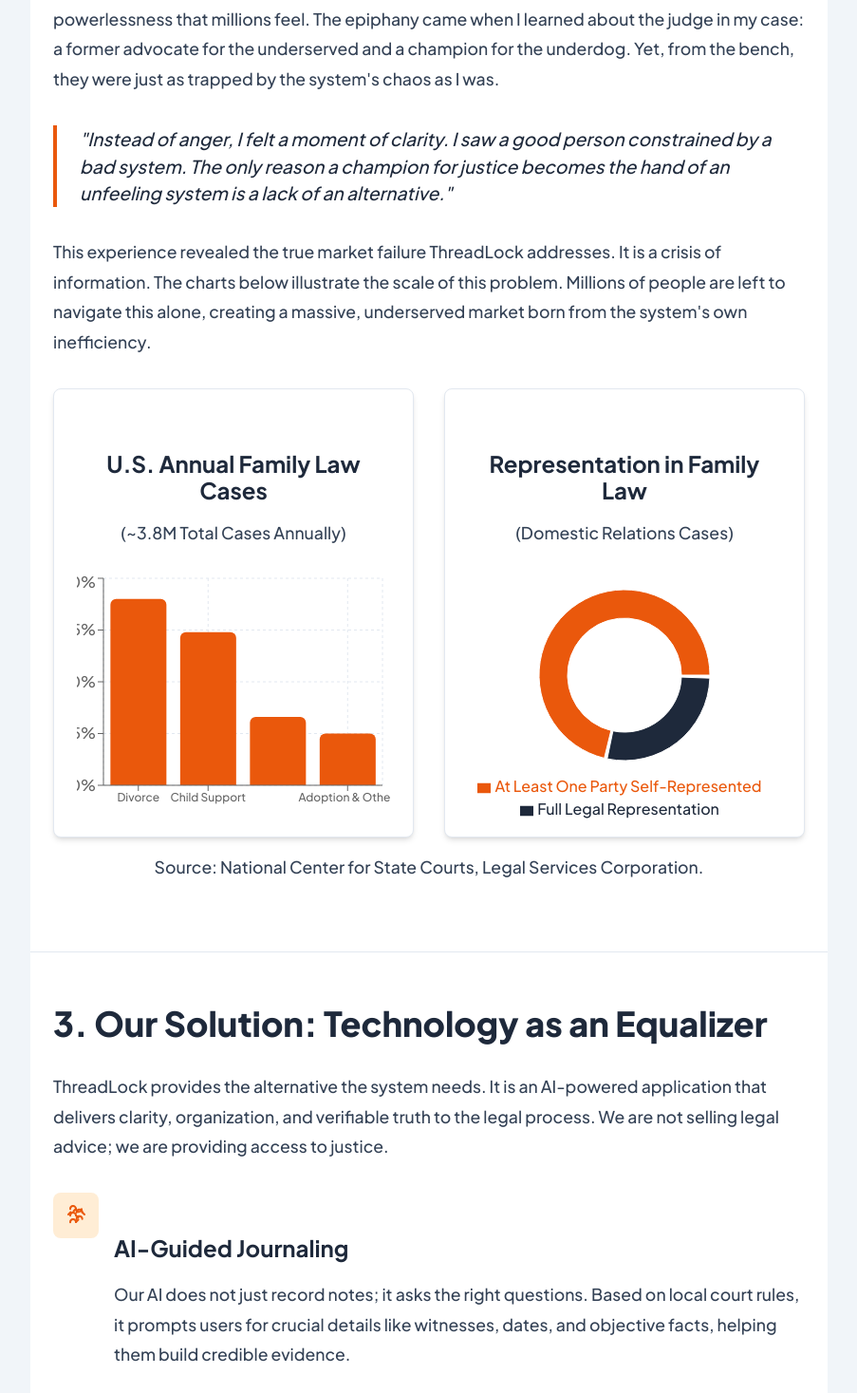
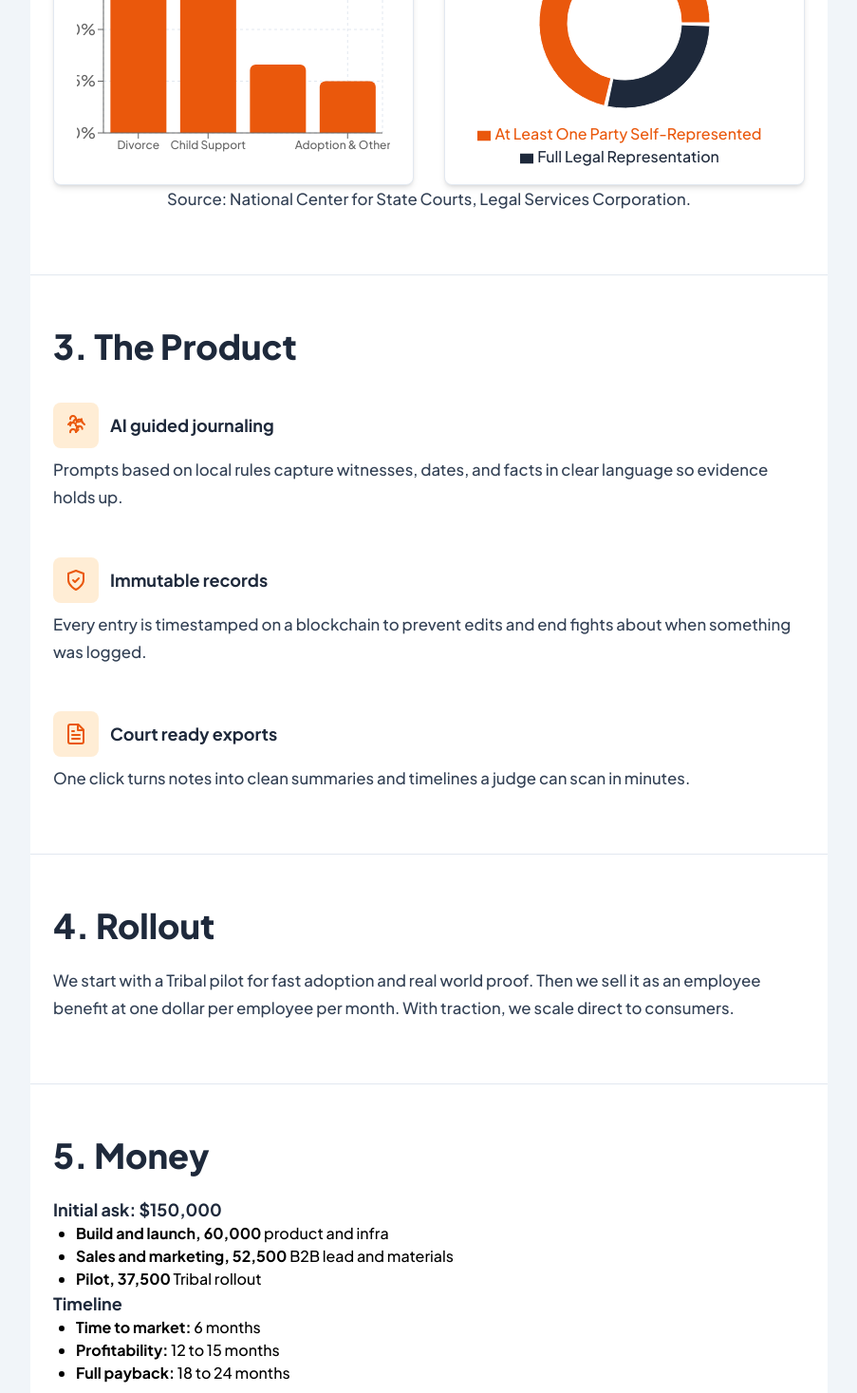
Before and after one commit to RedThreadGrp/ThreadLock, a Next.js app: page /whitepaper in a window 1280 px wide. Shown: the part 1330-2797 px from the top of the page at 95% size, without its empty margins (188-1091 px from the left). Built offline with nearby package versions, Linux system fonts and the light colour scheme.

Commit message:
Update whitepaper.jsx

```diff
--- a/pages/whitepaper.jsx
+++ b/pages/whitepaper.jsx
@@ -32,28 +32,37 @@ function BrandWordmark({ className = "", theme = "light" }) {
   const tmColor = theme === 'dark' ? 'text-slate-400' : 'text-slate-500';
 
   return (
-    <span className={`inline-flex items-baseline font-bold text-2xl tracking-tight select-none ${className}`}>
+    <span className={`inline-flex items-center font-bold text-2xl tracking-tight select-none ${className}`}>
       <span className={threadColor}>Thread</span>
       <span className={lockColor}>Lock</span>
-      <span className={`ml-0.5 align-text-top text-[0.5em] font-black ${tmColor}`}>™</span>
+      <span className={`ml-0.5 align-middle text-[0.5em] font-black ${tmColor}`}>™</span>
     </span>
   );
 }
 
-/* ----------------- Chart Colors ----------------- */
+/* ----------------- Helpers ----------------- */
 const COLORS = {
-  orange: '#ea580c', // tailwind orange-600
-  slate: '#1e293b',  // tailwind slate-800
+  orange: '#ea580c',
+  slate: '#1e293b',
   grid: '#e2e8f0',
   hover: 'rgba(148,163,184,0.12)',
 };
 
+const useIsMounted = () => {
+  const [mounted, setMounted] = React.useState(false);
+  React.useEffect(() => setMounted(true), []);
+  return mounted;
+};
+
 /* ----------------- Charts ----------------- */
-const CasesBarChart = ({ data, title, note }) => (
+const CasesBarChart = ({ data, title, note }) => {
+  const mounted = useIsMounted();
+  return (
     <div className="bg-white p-6 rounded-lg shadow-md border border-slate-200 h-full flex flex-col">
       <h3 className="text-lg font-bold text-slate-800 mb-2 text-center">{title}</h3>
       <p className="text-xs text-slate-500 mb-4 text-center">{note}</p>
-    <div className="h-64">
+      <div className="h-64 min-w-0">
+        {mounted && (
           <ResponsiveContainer width="100%" height="100%">
             <RBarChart data={data} margin={{ top: 8, right: 8, left: -8, bottom: 0 }}>
               <CartesianGrid strokeDasharray="3 3" stroke={COLORS.grid} />
@@ -66,15 +75,20 @@ const CasesBarChart = ({ data, title, note }) => (
               <Bar dataKey="value" fill={COLORS.orange} radius={[6, 6, 0, 0]} />
             </RBarChart>
           </ResponsiveContainer>
+        )}
       </div>
     </div>
   );
+};
 
-const RepresentationPieChart = ({ data, title, note }) => (
+const RepresentationPieChart = ({ data, title, note }) => {
+  const mounted = useIsMounted();
+  return (
     <div className="bg-white p-6 rounded-lg shadow-md border border-slate-200 h-full flex flex-col">
       <h3 className="text-lg font-bold text-slate-800 mb-2 text-center">{title}</h3>
       <p className="text-xs text-slate-500 mb-4 text-center">{note}</p>
-    <div className="h-64">
+      <div className="h-64 min-w-0">
+        {mounted && (
           <ResponsiveContainer width="100%" height="100%">
             <PieChart>
               <Pie
@@ -93,11 +107,28 @@ const RepresentationPieChart = ({ data, title, note }) => (
               <Legend verticalAlign="bottom" height={36} />
             </PieChart>
           </ResponsiveContainer>
+        )}
       </div>
     </div>
   );
+};
 
-/* ----------------- The White Paper Page ----------------- */
+/* ----------------- Feature Box ----------------- */
+function FeatureItem({ icon: Icon, title, children }) {
+  return (
+    <div className="flex flex-col gap-2">
+      <div className="flex items-center gap-3">
+        <div className="w-12 h-12 shrink-0 bg-orange-100 text-orange-600 flex items-center justify-center rounded-lg">
+          <Icon className="w-6 h-6" />
+        </div>
+        <h3 className="m-0 text-base font-bold text-slate-800">{title}</h3>
+      </div>
+      <p className="text-base m-0">{children}</p>
+    </div>
+  );
+}
+
+/* ----------------- Page ----------------- */
 export default function WhitePaperPage() {
   const marketData = [
     { label: 'Divorce', value: 90, rawValue: '~1.1M' },
@@ -113,16 +144,16 @@ export default function WhitePaperPage() {
 
   return (
     <>
+      {/* If you are not on Next.js, delete jsx attribute below and move styles to a CSS file */}
       <style jsx global>{`
-        @import url('https://fonts.googleapis.com/css2?family=Poppins:wght@400;600;700;800&display=swap');
-        body { font-family: 'Poppins', sans-serif; background-color: #f1f5f9; }
+        body { background-color: #f1f5f9; }
         .wp-container { max-width: 840px; margin: auto; }
         .wp-header { padding: 3rem 1.5rem; text-align: center; border-bottom: 1px solid #e2e8f0; background-color: white;}
         .wp-section { padding: 3rem 1.5rem; border-bottom: 1px solid #e2e8f0; background-color: white;}
-        .wp-section h2 { font-size: 2.25rem; font-weight: 800; color: #1e293b; margin-bottom: 1.5rem; }
-        .wp-section h3 { font-size: 1.5rem; font-weight: 700; color: #1e293b; margin-top: 2.5rem; margin-bottom: 1rem; }
-        .wp-section p { font-size: 1.1rem; line-height: 1.8; color: #334155; margin-bottom: 1.5rem; }
-        .wp-blockquote { border-left: 4px solid #ea580c; padding-left: 1.5rem; margin: 2rem 0; font-size: 1.2rem; font-style: italic; color: #1e293b; }
+        .wp-section h2 { font-size: 2.25rem; font-weight: 800; color: #1e293b; margin-bottom: 1rem; }
+        .wp-section h3 { font-size: 1.125rem; font-weight: 700; color: #1e293b; margin: 0; }
+        .wp-section p { font-size: 1.05rem; line-height: 1.75; color: #334155; margin: 0 0 1rem 0; }
+        .wp-blockquote { border-left: 4px solid #ea580c; padding-left: 1rem; margin: 1.25rem 0; font-size: 1.05rem; font-style: italic; color: #1e293b; }
       `}</style>
 
       <div className="page-container">
@@ -132,119 +163,104 @@ export default function WhitePaperPage() {
             <h1 className="text-4xl md:text-5xl font-extrabold tracking-tight mt-6 text-slate-900">
               An Investment in Access, Equality, and Return
             </h1>
-            <p className="mt-4 text-lg text-slate-600">A White Paper on the Non-Equity Investment Opportunity in ThreadLock™</p>
+            <p className="mt-4 text-lg text-slate-600">A white paper on a non equity investment in ThreadLock</p>
             <p className="text-sm text-slate-500 mt-2">August 30, 2025</p>
           </header>
 
           <section className="wp-section">
             <h2>1. Executive Summary</h2>
-            <p>The American family law system is failing. It's not for a lack of good intentions, but from a profound lack of accessible tools. Every year, 3.8 million new cases flood the courts, and in 72% of them, at least one person is navigating the process alone. These are people in the middle of intense personal turmoil, expected to master a bewildering legal landscape with no guidance. This leads to unfair outcomes and a massive societal cost. ThreadLock is built to fix this crisis at its core.</p>
-            <p>We are seeking <strong>$150,000</strong> in non-equity funding to bring ThreadLock to market. Our strategy is built on high-volume, scalable channels, including a groundbreaking pilot program with Tribal nations and a modern employee benefit offering. We project a <strong>time to market of 6 months</strong>, reaching <strong>profitability within 12 to 15 months</strong>, and delivering a <strong>full return on investment within 18 to 24 months</strong>. Our aggressive growth scenarios offer returns of <strong>5x or more</strong>. This is an opportunity to fund a solution with a clear path to profitability and a powerful, measurable social impact.</p>
+            <p>The family law system is overloaded. About 3.8 million new cases hit the courts each year and in most of them at least one person goes it alone. People in the middle of life stress are told to figure out a legal maze with little help. That leads to worse outcomes and higher costs. ThreadLock is built to make the process clearer and fairer.</p>
+            <p>We are seeking <strong>$150,000</strong> in non equity funding to launch. We will start with a Tribal pilot and a simple employee benefit. Target time to market is 6 months, profitability in 12 to 15 months, and full payback in 18 to 24 months. With strong uptake the return can be 5x or more.</p>
           </section>
 
           <section className="wp-section">
-            <h2>2. The Market Failure: A Personal and Systemic View</h2>
-            <p>The story of ThreadLock began not in a boardroom, but in a courtroom. As the founder, I walked in to represent myself in my own divorce. I had been to law school, but after several years as a stay-at-home mom, I was left with legal knowledge but no money and no access to the professional network I once had. I thought my knowledge would be enough. I was wrong.</p>
-            <p>The system was overwhelming. My confidence was quickly replaced by the same fear and powerlessness that millions feel. The epiphany came when I learned about the judge in my case: a former advocate for the underserved and a champion for the underdog. Yet, from the bench, they were just as trapped by the system's chaos as I was.</p>
-            <blockquote className="wp-blockquote">"Instead of anger, I felt a moment of clarity. I saw a good person constrained by a bad system. The only reason a champion for justice becomes the hand of an unfeeling system is a lack of an alternative."</blockquote>
-            <p>This experience revealed the true market failure ThreadLock addresses. It is a crisis of information. The charts below illustrate the scale of this problem. Millions of people are left to navigate this alone, creating a massive, underserved market born from the system's own inefficiency.</p>
+            <h2>2. The Market Failure</h2>
+            <p>This started in a courtroom, not a boardroom. I represented myself. Law school did not help when I had no budget and no network. I thought I could manage. I was wrong.</p>
+            <p>The judge in my case had a record of serving the underserved. From the bench they were stuck in the same chaos I was.</p>
+            <blockquote className="wp-blockquote">I saw a good person boxed in by a bad system. The problem was not intent. It was the lack of a workable alternative.</blockquote>
+            <p>That is what ThreadLock addresses. It is an information problem at scale.</p>
+
             <div className="grid md:grid-cols-2 gap-8 mt-8">
               <CasesBarChart
                 data={marketData}
                 title="U.S. Annual Family Law Cases"
-                note="(~3.8M Total Cases Annually)"
+                note="About 3.8M total each year"
               />
               <RepresentationPieChart
                 data={selfRepData}
                 title="Representation in Family Law"
-                note="(Domestic Relations Cases)"
+                note="Domestic relations cases"
               />
             </div>
             <p className="text-sm text-slate-500 mt-4 text-center">Source: National Center for State Courts, Legal Services Corporation.</p>
           </section>
 
           <section className="wp-section">
-            <h2>3. Our Solution: Technology as an Equalizer</h2>
-            <p>ThreadLock provides the alternative the system needs. It is an AI-powered application that delivers clarity, organization, and verifiable truth to the legal process. We are not selling legal advice; we are providing access to justice.</p>
+            <h2>3. The Product</h2>
+
             <div className="grid grid-cols-1 gap-8 mt-8">
-              <div className="flex items-start gap-4">
-                <div className="w-12 h-12 shrink-0 bg-orange-100 text-orange-600 flex items-center justify-center rounded-lg"><BrainCircuitIcon className="w-6 h-6" /></div>
-                <div>
-                  <h3 className="font-bold text-slate-800 -mt-1 mb-1">AI-Guided Journaling</h3>
-                  <p className="text-base">Our AI does not just record notes; it asks the right questions. Based on local court rules, it prompts users for crucial details like witnesses, dates, and objective facts, helping them build credible evidence.</p>
-                </div>
-              </div>
-              <div className="flex items-start gap-4">
-                <div className="w-12 h-12 shrink-0 bg-orange-100 text-orange-600 flex items-center justify-center rounded-lg"><ShieldCheckIcon className="w-6 h-6" /></div>
-                <div>
-                  <h3 className="font-bold text-slate-800 -mt-1 mb-1">Immutable & Secure Record-Keeping</h3>
-                  <p className="text-base">We use blockchain to timestamp every entry. This creates an unchangeable, verifiable record that prevents evidence tampering and settles disputes about when an event was documented.</p>
-                </div>
-              </div>
-              <div className="flex items-start gap-4">
-                <div className="w-12 h-12 shrink-0 bg-orange-100 text-orange-600 flex items-center justify-center rounded-lg"><FileTextIcon className="w-6 h-6" /></div>
-                <div>
-                  <h3 className="font-bold text-slate-800 -mt-1 mb-1">Court-Ready Exports</h3>
-                  <p className="text-base">With one click, users can export their entire case file into a clean, professional summary. It is a clear, chronological story formatted for judges to understand quickly, saving hours of painful preparation.</p>
-                </div>
-              </div>
+              <FeatureItem icon={BrainCircuitIcon} title="AI guided journaling">
+                Prompts based on local rules capture witnesses, dates, and facts in clear language so evidence holds up.
+              </FeatureItem>
+
+              <FeatureItem icon={ShieldCheckIcon} title="Immutable records">
+                Every entry is timestamped on a blockchain to prevent edits and end fights about when something was logged.
+              </FeatureItem>
+
+              <FeatureItem icon={FileTextIcon} title="Court ready exports">
+                One click turns notes into clean summaries and timelines a judge can scan in minutes.
+              </FeatureItem>
             </div>
           </section>
 
           <section className="wp-section">
-            <h2>4. Go-to-Market Strategy & Rollout</h2>
-            <p>Our strategy is designed for rapid market penetration and revenue generation through high-volume, scalable channels. This approach minimizes initial marketing spend while maximizing impact.</p>
-            <h3>Phase 1: The Tribal Pilot Program (Months 1-6)</h3>
-            <p>We have an unprecedented opportunity to partner with Tribal nations, driven by a key contact who wants to roll out ThreadLock to their communities. This is more than a pilot; it is a foundational partnership. It provides immediate access to a large, motivated user base, validates our social impact mission, and generates our first stream of recurring revenue. This program will serve as a powerful case study for our broader B2B and consumer efforts.</p>
-            <h3>Phase 2: B2B - The Modern Employee Benefit (Months 6-18)</h3>
-            <p>Family law issues are a leading cause of workplace stress and absenteeism. We will market ThreadLock as an essential employee wellness benefit. Our pricing model of <strong>$1 per employee per month</strong> is a low-cost, high-value proposition for companies seeking to support their teams. This creates a predictable, recurring revenue stream.</p>
-            <h3>Phase 3: Aggressive Direct-to-Consumer Marketing (Months 12+)</h3>
-            <p>With established revenue and powerful testimonials from our initial rollouts, we will launch an aggressive marketing campaign targeting millions of self-represented litigants. We will use targeted digital advertising in parenting groups, legal aid forums, and social media, leveraging our powerful user stories to drive conversions.</p>
+            <h2>4. Rollout</h2>
+            <p>We start with a Tribal pilot for fast adoption and real world proof. Then we sell it as an employee benefit at one dollar per employee per month. With traction, we scale direct to consumers.</p>
           </section>
 
           <section className="wp-section">
-            <h2>5. Financial Projections & ROI</h2>
-            <h3>Initial Capital Requirement: $150,000</h3>
-            <p>This capital will be deployed to achieve key revenue-generating milestones:</p>
-            <ul>
-              <li><strong>Product Finalization & Launch (40% - $60,000):</strong> Finalize app development and scale infrastructure.</li>
-              <li><strong>B2B Sales & Marketing (35% - $52,500):</strong> Hire a dedicated B2B sales lead.</li>
-              <li><strong>Tribal Partnership Pilot (25% - $37,500):</strong> Fund the launch of our foundational pilot program.</li>
+            <h2>5. Money</h2>
+            <h3>Initial ask: $150,000</h3>
+            <ul className="list-disc pl-6">
+              <li><strong>Build and launch, 60,000</strong> product and infra</li>
+              <li><strong>Sales and marketing, 52,500</strong> B2B lead and materials</li>
+              <li><strong>Pilot, 37,500</strong> Tribal rollout</li>
             </ul>
-            <h3>Timeline & ROI Projections (Non-Equity)</h3>
-            <p>Our model is built for rapid returns, based on our phased rollout strategy:</p>
-            <ul>
-              <li><strong>Time to Market:</strong> 6 Months</li>
-              <li><strong>Time to Profitability:</strong> 12-15 Months</li>
-              <li><strong>Time to Full ROI (1x Return):</strong> 18-24 Months</li>
+
+            <h3>Timeline</h3>
+            <ul className="list-disc pl-6">
+              <li><strong>Time to market:</strong> 6 months</li>
+              <li><strong>Profitability:</strong> 12 to 15 months</li>
+              <li><strong>Full payback:</strong> 18 to 24 months</li>
             </ul>
+
             <div className="bg-slate-50 p-6 rounded-lg mt-8">
-              <h3 className="text-center mt-0">Projected Return Scenarios</h3>
+              <h3 className="text-center mt-0">Return scenarios</h3>
               <div className="grid md:grid-cols-3 gap-6 text-center mt-4">
                 <div>
                   <p className="text-3xl font-bold text-slate-800">1.5x</p>
                   <p className="font-semibold text-orange-600">Conservative</p>
-                  <p className="text-sm text-slate-600 mt-1">Achieved by securing 5,000 B2B users within 12 months.</p>
+                  <p className="text-sm text-slate-600 mt-1">About 5,000 B2B users in year one.</p>
                 </div>
                 <div className="ring-2 ring-orange-500 rounded-lg p-4">
                   <p className="text-3xl font-bold text-slate-800">3x</p>
                   <p className="font-semibold text-orange-600">Moderate</p>
-                  <p className="text-sm text-slate-600 mt-1">Achieved via B2B growth and the Tribal pilot program, securing 25,000 users.</p>
+                  <p className="text-sm text-slate-600 mt-1">B2B growth plus Tribal pilot, 25,000 users.</p>
                 </div>
                 <div>
                   <p className="text-3xl font-bold text-slate-800">5x+</p>
                   <p className="font-semibold text-orange-600">Aggressive</p>
-                  <p className="text-sm text-slate-600 mt-1">Achieved with a major corporate client and full Tribal rollout, covering 100,000+ users.</p>
+                  <p className="text-sm text-slate-600 mt-1">One major corporate win and broad Tribal rollout.</p>
                 </div>
               </div>
             </div>
           </section>
 
           <section className="wp-section text-center">
-            <h2>6. Conclusion & Call to Action</h2>
-            <p>An investment in ThreadLock is more than a financial return. It is a direct investment in a scalable solution to a systemic crisis. It is an opportunity to empower millions of families like Sarah's and to fund the alternative that the justice system desperately needs.</p>
+            <h2>6. Close</h2>
+            <p>This is a simple ask with a clear plan and a needed outcome.</p>
             <a href="mailto:info@threadlock.ai" className="inline-block bg-orange-600 text-white font-bold px-8 py-4 rounded-lg shadow-lg hover:bg-orange-700 transform hover:-translate-y-1 transition-all mt-4">
-              Let's Connect
+              Let's connect
             </a>
           </section>
         </main>
```
Lines whose indentation alone changed are shown as unchanged.
